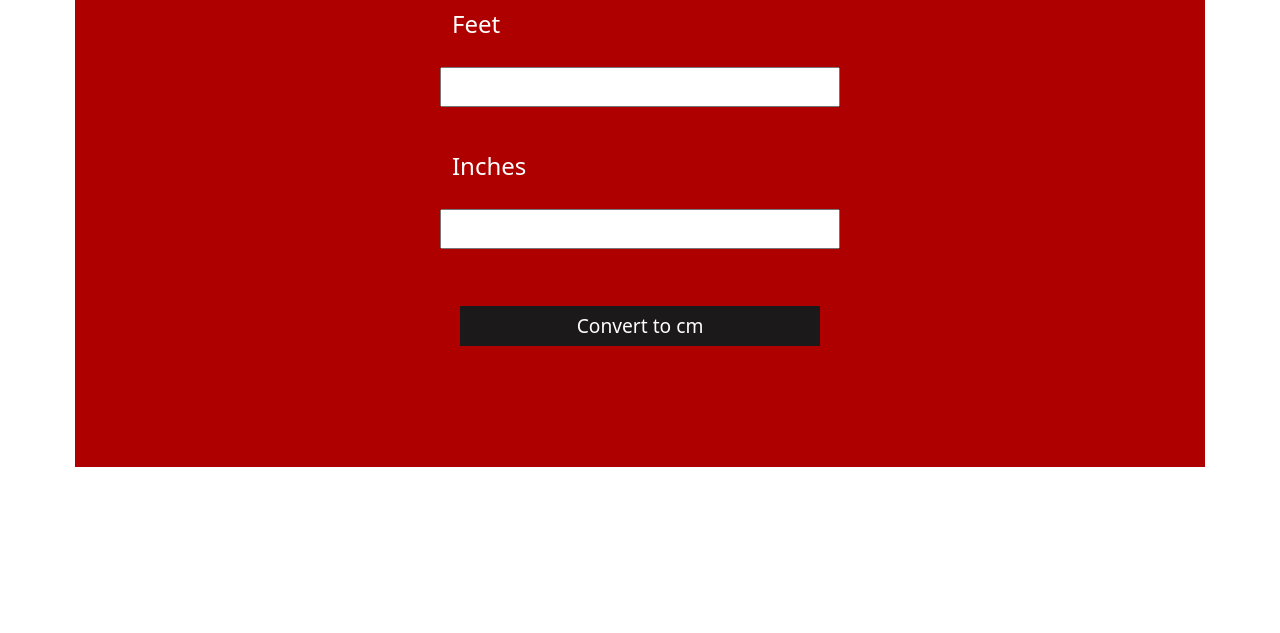
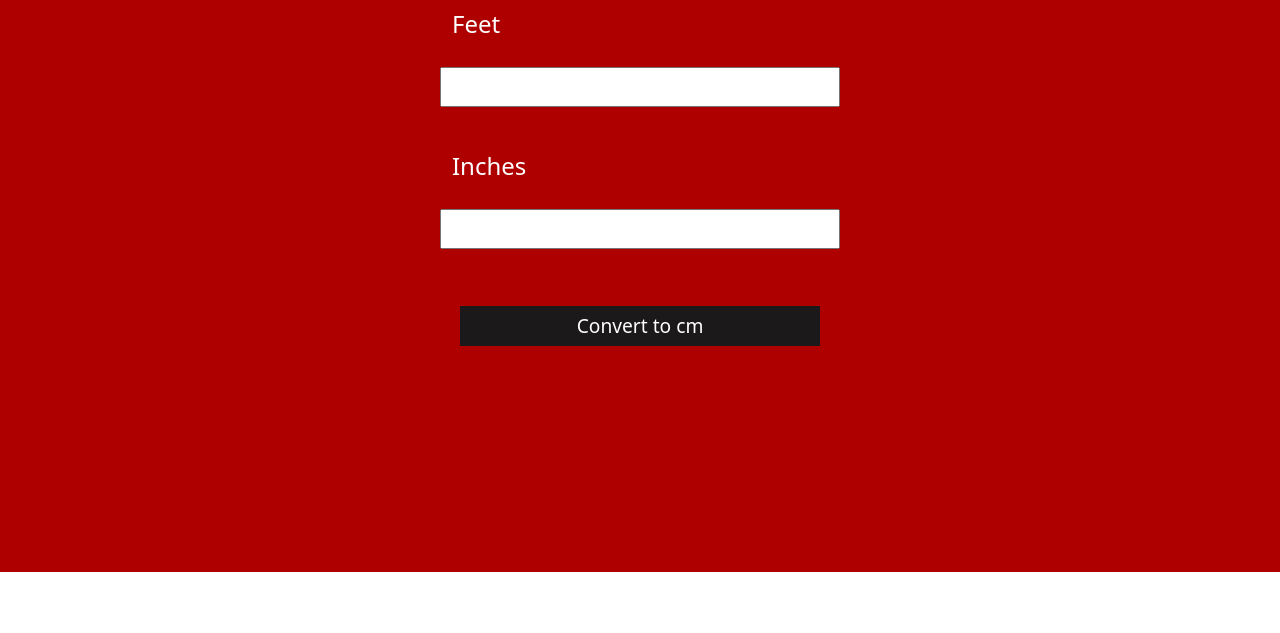
Before and after one commit to tmchuynh/Height-Conversion, a plain HTML site: page index.html in a window 1280 px wide. Shown: the part 167-800 px from the top of the page. Drawn offline with nearby package versions, Linux system fonts and the light colour scheme.

Commit message:
Update style

```diff
--- a/index.html
+++ b/index.html
@@ -24,8 +24,10 @@
             <div class="row">
                 <input id="button" type="submit" value="Convert to cm">
             </div>
-            <div id="results"></div>
         </form>
+        <div>
+            <p id="results"></p>
+        </div>
     </div>
 
     <script src="convertor.js"></script>
--- a/main.css
+++ b/main.css
@@ -1,8 +1,12 @@
+.container-fluid {
+    height: max-content;
+    background-color: rgb(175, 0, 0);
+}
+
 form {
     margin: 50px auto;
     width: 90%;
     height: 100%;
-    background-color: rgb(175, 0, 0);
 }
 
 label {
@@ -46,5 +50,5 @@ h1 {
     color: rgb(14, 14, 13);
     font-size: 3em;
     text-align: center;
-    height: 5rem;
+    height: 10rem;
 }
```
